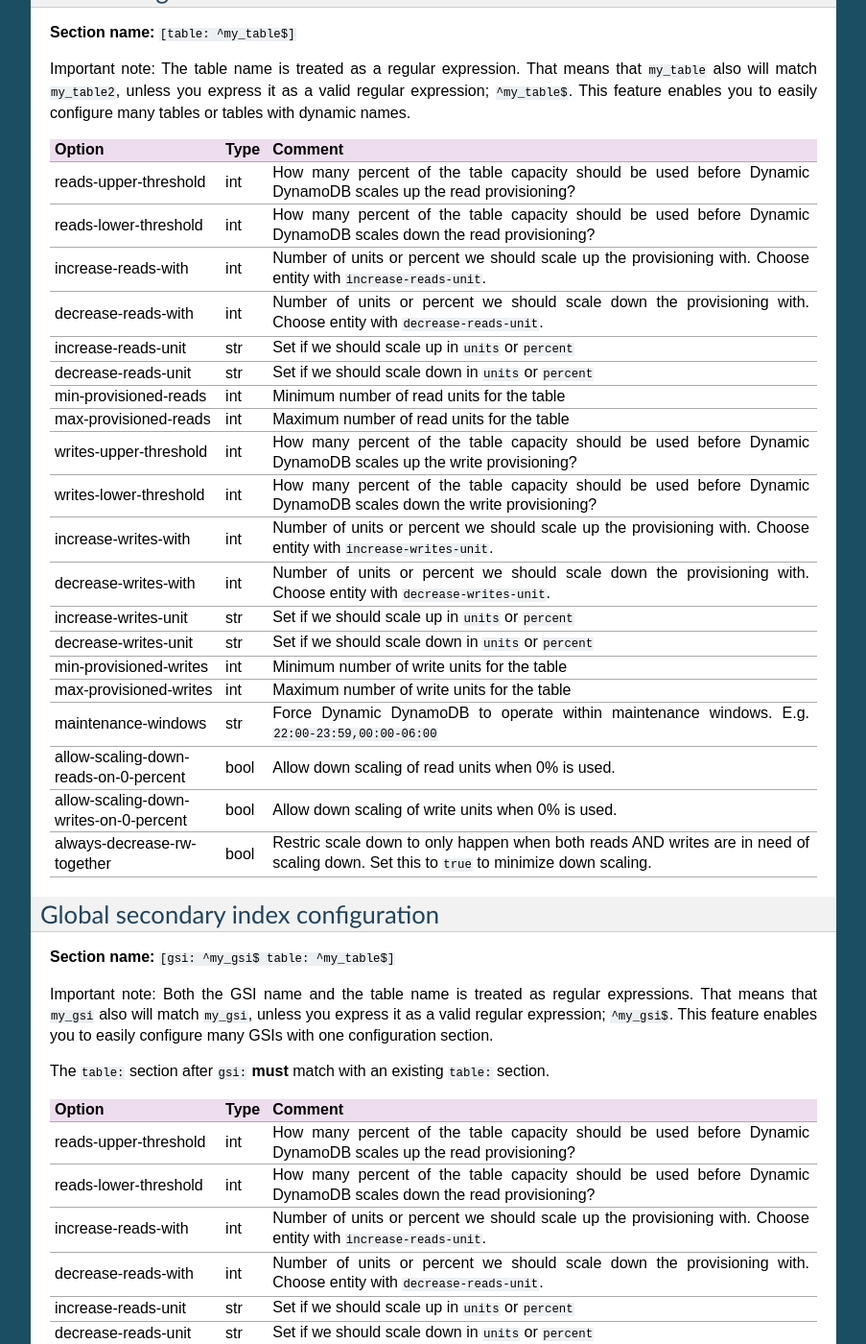
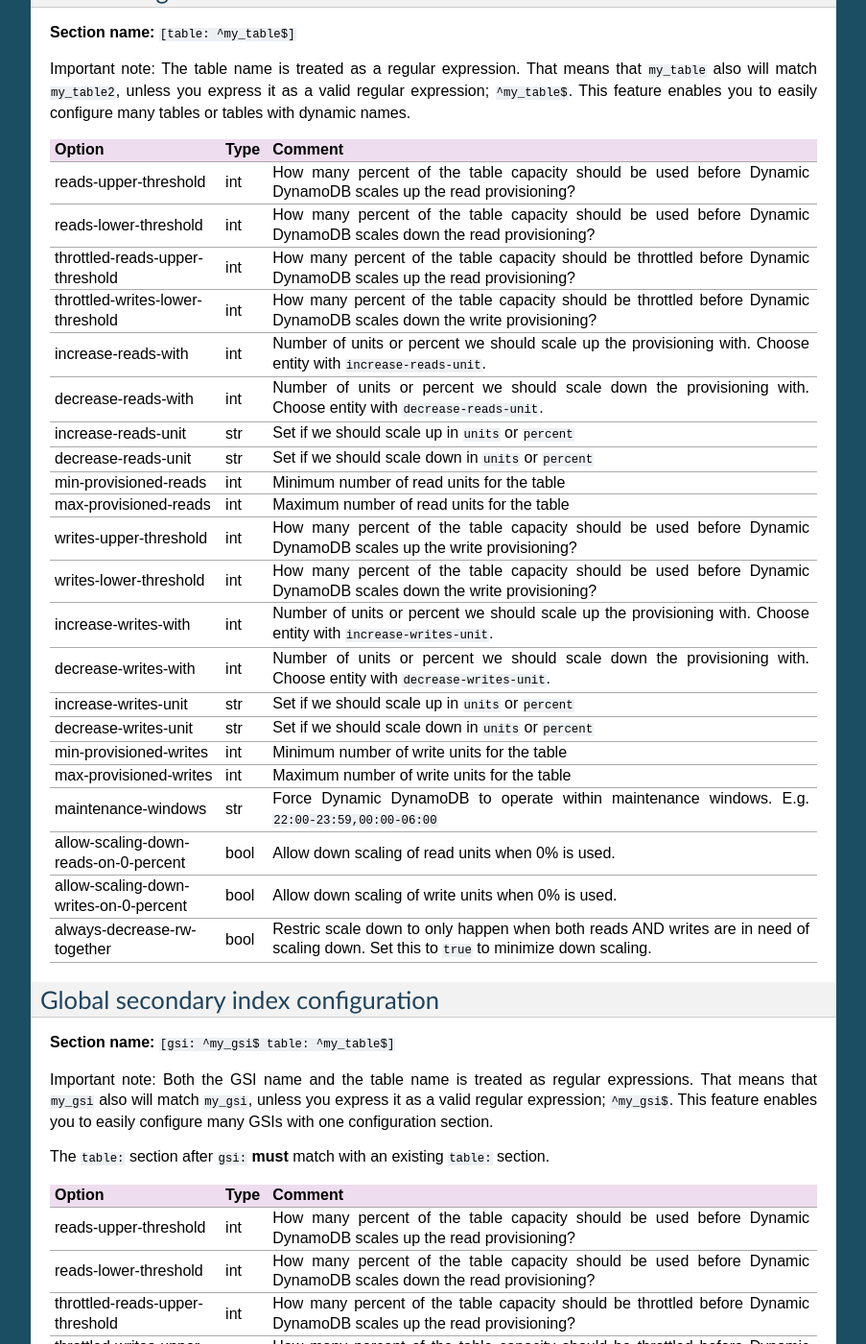
Before and after one commit to sebdah/dynamic-dynamodb, a Sphinx documentation site: the page built from docs/configuration_options.rst, in a window 1280 px wide and 1400 px high, scrolled down 842 px. Shown: the whole window at 96% size, without its empty margins (198-1101 px from the left). Built offline with Sphinx 7.4.7, drawn with Linux system fonts in a browser that asks for light colours; some of the changed text lies outside the part shown.

Commit message:
Added configuration documentation #122

```diff
--- a/docs/configuration_options.rst
+++ b/docs/configuration_options.rst
@@ -46,6 +46,8 @@
 ========================================== ==== ==========================================
 reads-upper-threshold                      int  How many percent of the table capacity should be used before Dynamic DynamoDB scales up the read provisioning?
 reads-lower-threshold                      int  How many percent of the table capacity should be used before Dynamic DynamoDB scales down the read provisioning?
+throttled-reads-upper-threshold            int  How many percent of the table capacity should be throttled before Dynamic DynamoDB scales up the read provisioning?
+throttled-writes-lower-threshold           int  How many percent of the table capacity should be throttled before Dynamic DynamoDB scales down the write provisioning?
 increase-reads-with                        int  Number of units or percent we should scale up the provisioning with. Choose entity with ``increase-reads-unit``.
 decrease-reads-with                        int  Number of units or percent we should scale down the provisioning with. Choose entity with ``decrease-reads-unit``.
 increase-reads-unit                        str  Set if we should scale up in ``units`` or ``percent``
@@ -80,6 +82,8 @@
 ========================================== ==== ==========================================
 reads-upper-threshold                      int  How many percent of the table capacity should be used before Dynamic DynamoDB scales up the read provisioning?
 reads-lower-threshold                      int  How many percent of the table capacity should be used before Dynamic DynamoDB scales down the read provisioning?
+throttled-reads-upper-threshold            int  How many percent of the table capacity should be throttled before Dynamic DynamoDB scales up the read provisioning?
+throttled-writes-upper-threshold           int  How many percent of the table capacity should be throttled before Dynamic DynamoDB scales up the write provisioning?
 increase-reads-with                        int  Number of units or percent we should scale up the provisioning with. Choose entity with ``increase-reads-unit``.
 decrease-reads-with                        int  Number of units or percent we should scale down the provisioning with. Choose entity with ``decrease-reads-unit``.
 increase-reads-unit                        str  Set if we should scale up in ``units`` or ``percent``
```
